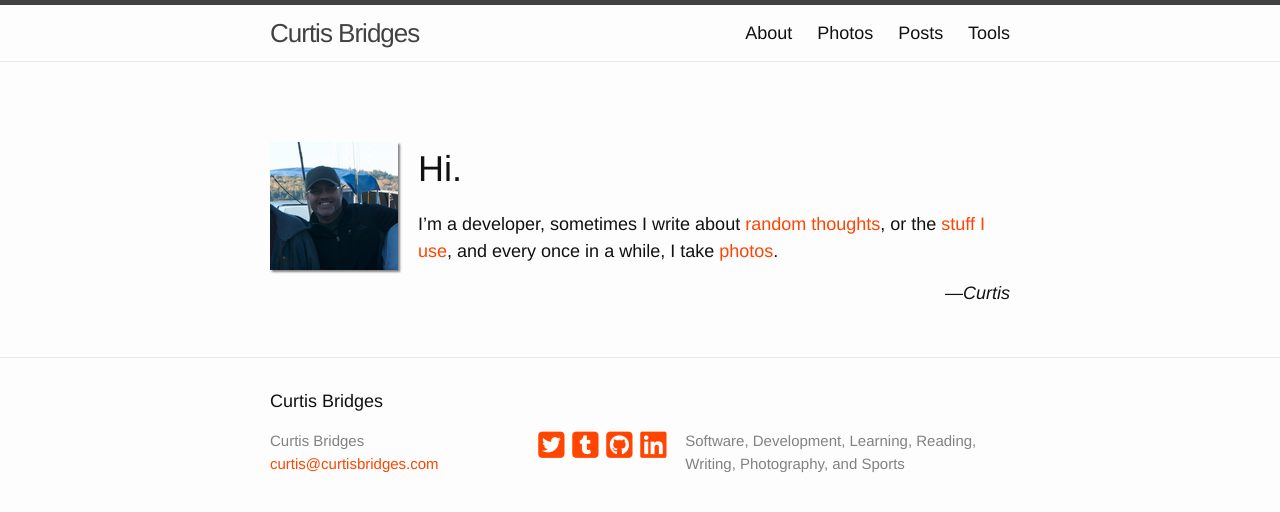
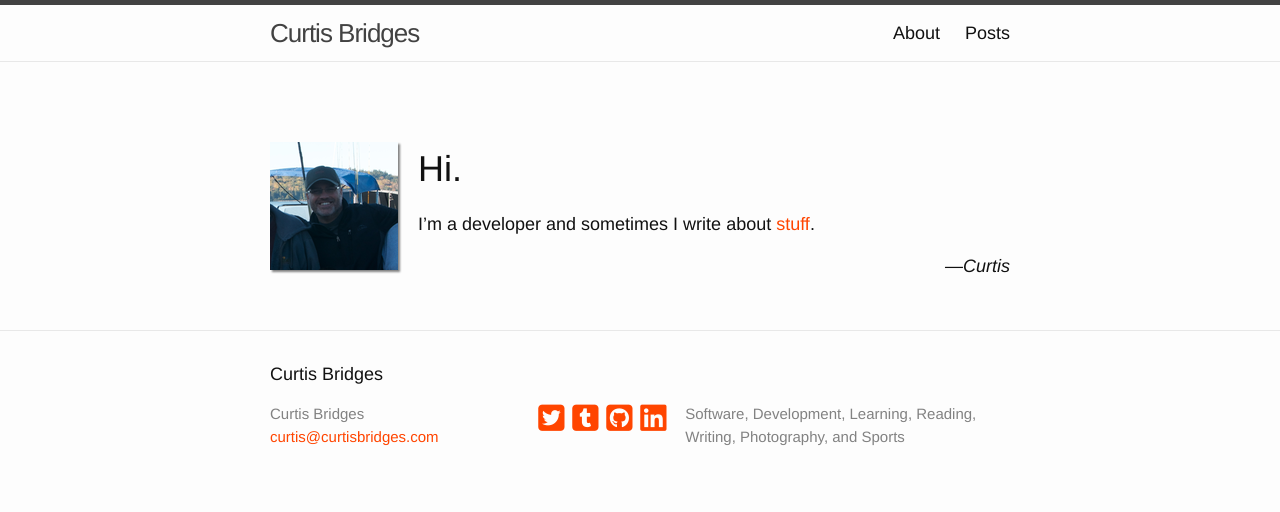
Before and after one commit to curtisbridges/curtisbridges.github.com, a Jekyll site: the page built from index.html, in a window 1280 px wide. Shown: the top 512 px of the page. Built offline with Jekyll 4.4.1, drawn with Linux system fonts in a browser that asks for light colours; nearby versions of some CDN libraries.

Commit message:
Remove unnecessry pages.

```diff
--- a/index.html
+++ b/index.html
@@ -5,7 +5,7 @@ layout: default
 
 <img class="shadowed" style="float: left; margin: 0 20px 5px 0;" src="/images/avatar_128.png" alt="Hey, it's me">
 <h1>Hi.</h1>
-<p>I’m a developer, sometimes I write about <a href="posts/">random thoughts</a>, or the <a href="tools/">stuff I use</a>, and every once in a while, I take <a href="photos/">photos</a>.</p>
+<p>I’m a developer and sometimes I write about <a href="posts/">stuff</a>.</p>
 
 <p style="display: block; width: 100%; text-align: right; margin-bottom: 50px;">
 <em>—Curtis</em>
--- a/photos.html
+++ /dev/null
@@ -1,6 +0,0 @@
----
-layout: page
-title: Photos
----
-
-Coming...
--- a/tools.html
+++ /dev/null
@@ -1,6 +0,0 @@
----
-layout: page
-title: Tools
----
-
-Coming...
```
